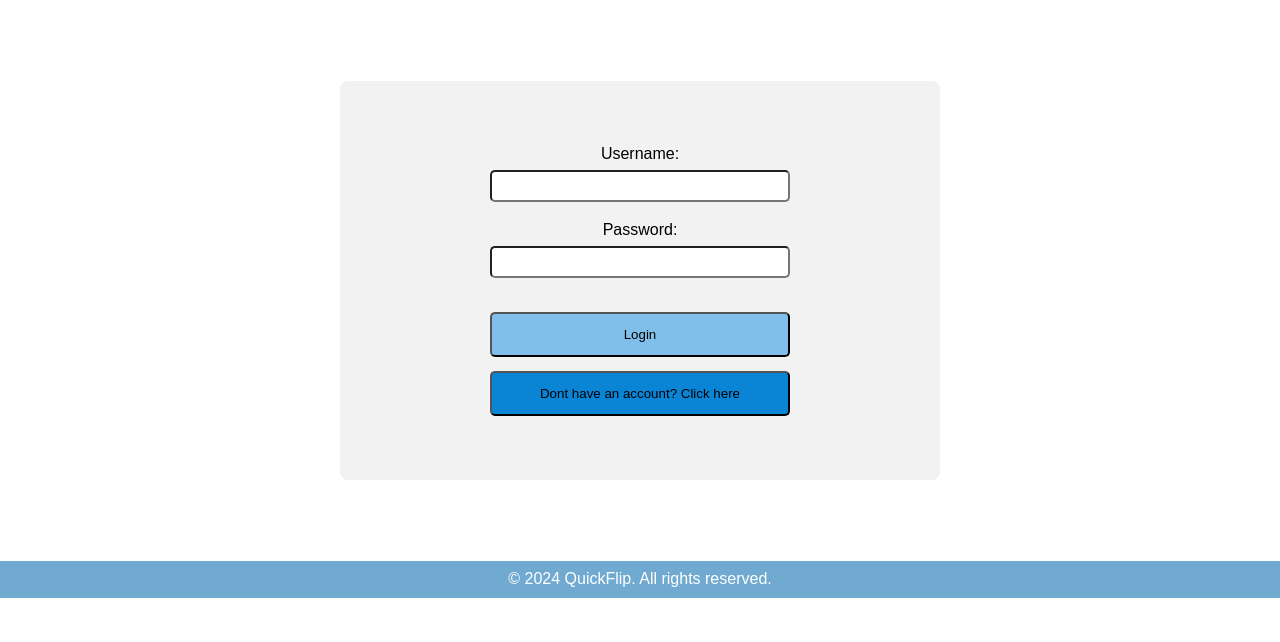
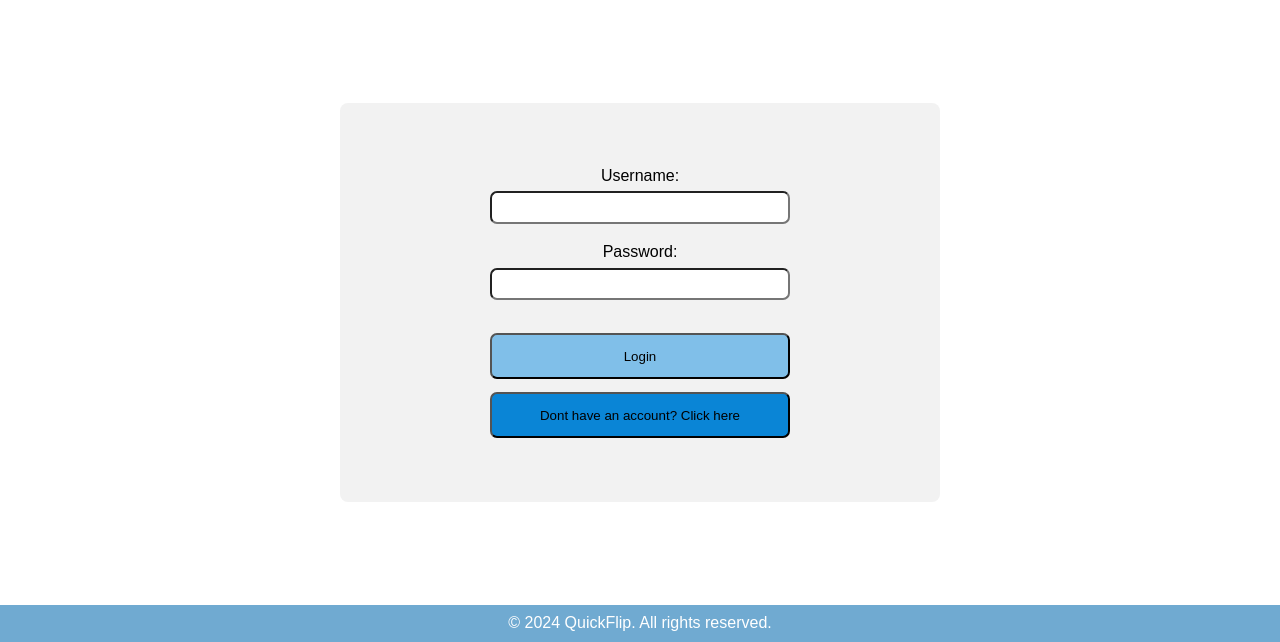
Before and after one commit to FEUP-LTW-2024/ltw-project-2024-ltw14g03, a PHP site: page /pages/login.php in a window 1280 px wide. Shown: the part 202-844 px from the top of the page. Before the commit the page ends 800 px from the top, so only its background shows below. Run offline with PHP 8.4, Linux system fonts and the light colour scheme.

Commit message:
Initial steps on user registration

```diff
--- a/assets/style/style.css
+++ b/assets/style/style.css
@@ -119,7 +119,7 @@ footer {
 
 
 
-/* LOGIN PAGE */
+/* LOGIN PAGE / REGISTER PAGE */
 
 .login-form {
     width: 50%;
@@ -127,7 +127,7 @@ footer {
     padding: 4em 2em;
     background-color: #f2f2f2;
     border-radius: 0.5em;
-    margin: auto;
+    margin: 8% auto;
 }
 
 .login-form form{
@@ -139,30 +139,30 @@ footer {
 }
 
 
-.login-form form input, .login-form form button{
+.login-form form input, .login-form form button, .login-form form select{
     width: 80%;
 }
 
 .login-form form button {
     margin-top: 2em;
     padding: 1em;
-    border-radius: 5px;
+    border-radius: 7px;
     background-color: #80bfe9;
 }
 
 #registerButton {
     padding: 1em;
-    border-radius: 5px;
+    border-radius: 7px;
     background-color: #0a85d6;
     display: block;
     margin: 1em auto auto auto;
     width: 56%; /* Form width * content width (EQUIVALENT TO BEING INSIDE THE FORM BUT WITHOUT TRIGGERING THE ACTION"*/
 }
 
-.login-form form input {
+.login-form form input, .login-form form select {
     margin: 0.5em 0;
     padding: 0.5em;
-    border-radius: 5px;
+    border-radius: 7px;
 }
 
 .login-form form label{
@@ -173,4 +173,4 @@ footer {
     margin-top: 0;
 }
 
-/* END OF LOGIN PAGE*/
+/* END OF LOGIN PAGE / REGISTER PAGE */
```
